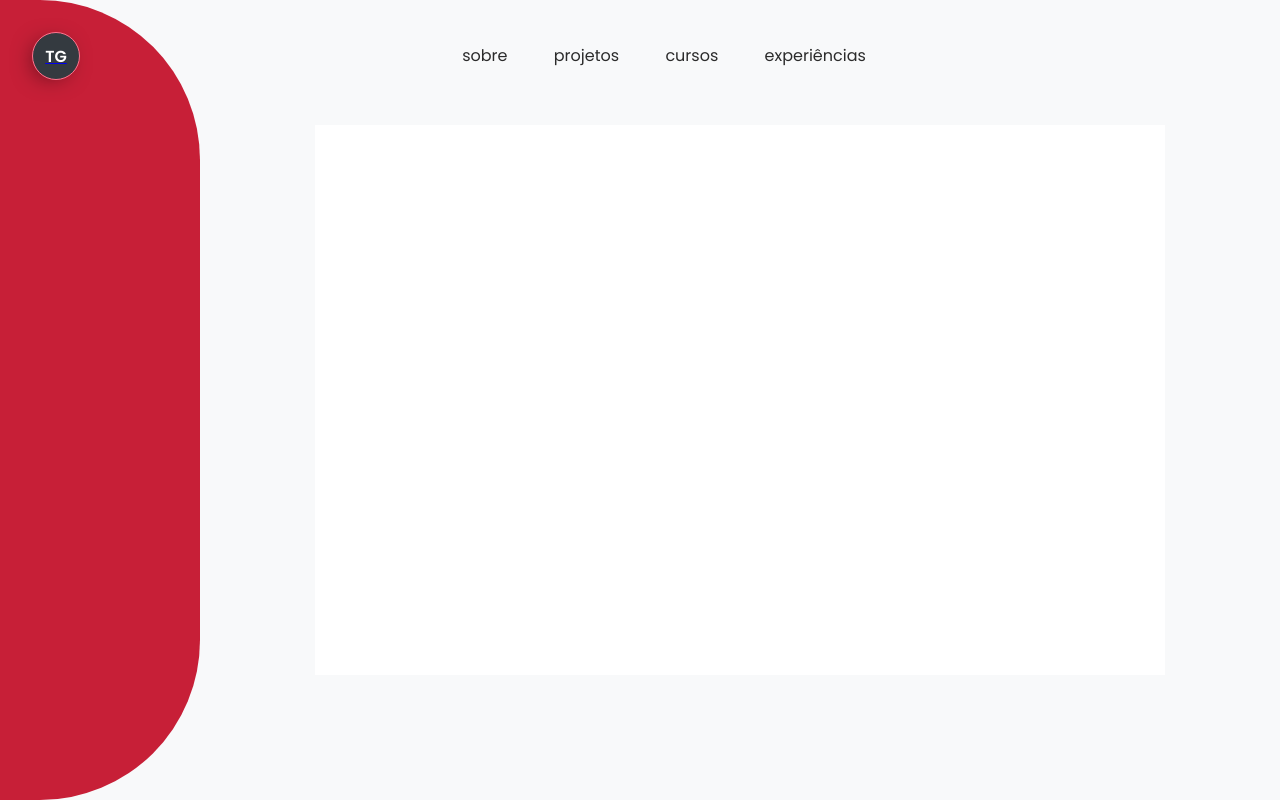
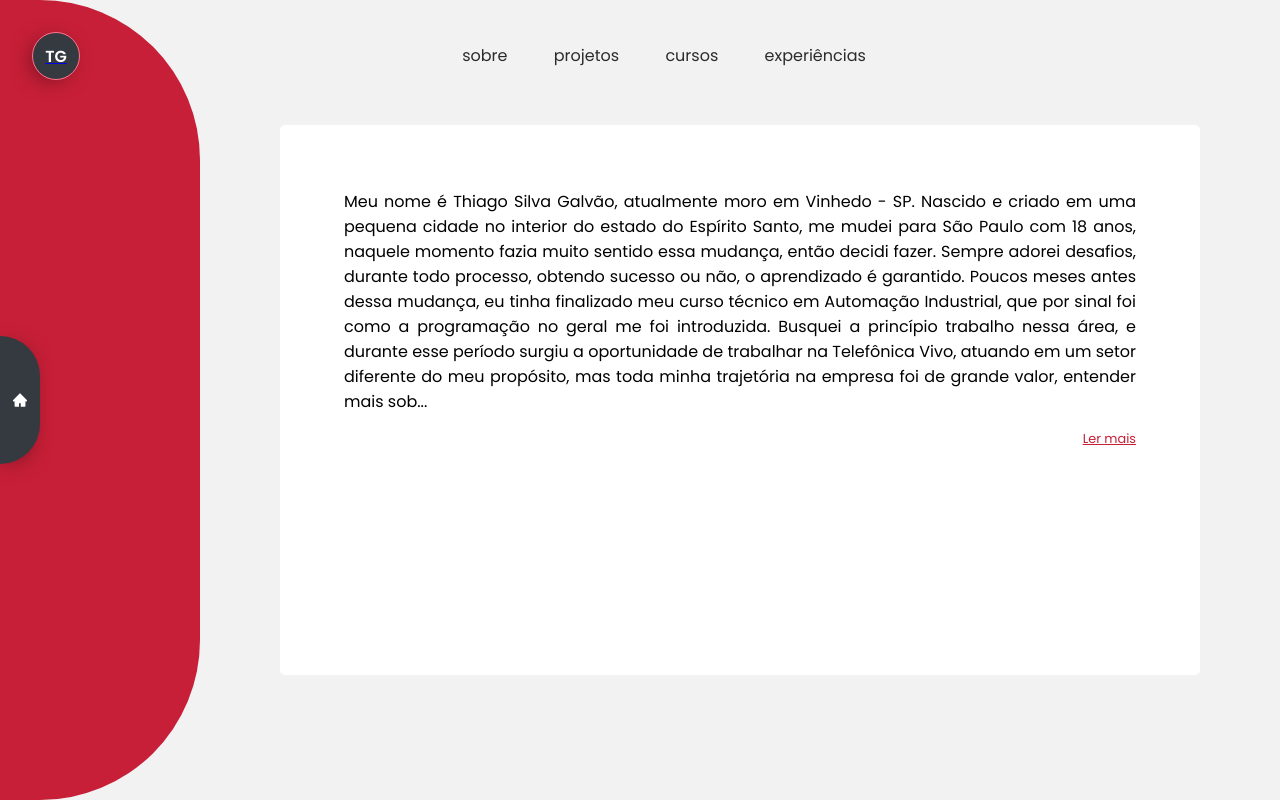
Before and after one commit to Galvaothiago/My-new-portfolio, a React (Vite) app: page /about in a window 1280 px wide. Shown: the top 800 px of the page. Built offline with nearby package versions, Linux system fonts and the light colour scheme.

Commit message:
created page about

```diff
--- a/package.json
+++ b/package.json
@@ -10,6 +10,7 @@
   "dependencies": {
     "react": "^17.0.2",
     "react-dom": "^17.0.2",
+    "react-icons": "^4.3.1",
     "react-router-dom": "6",
     "styled-components": "^5.3.3"
   },
--- a/src/global.ts
+++ b/src/global.ts
@@ -34,7 +34,7 @@ export const Container = styled.div`
 
     margin: 0 auto;
 
-    background-color: #f8f9fa;
+    background-color: #f2f2f2;
 
 `
 
--- a/src/pages/about/index.tsx
+++ b/src/pages/about/index.tsx
@@ -1,14 +1,55 @@
+import { useState } from "react";
 import { ContainerAbout, Content, GeometricShape } from "./style";
 import { Container } from "./style";
+import { AiFillHome } from 'react-icons/ai'
+import { Link } from "react-router-dom";
 
 export function About() {
+    const about_me = `Meu nome é Thiago Silva Galvão, atualmente moro em Vinhedo - SP.
+    Nascido e criado em uma pequena cidade no interior do estado do Espírito Santo,
+    me mudei para São Paulo com 18 anos, naquele momento fazia muito sentido essa mudança,
+    então decidi fazer.
+    Sempre adorei desafios, durante todo processo, obtendo sucesso ou não,
+    o aprendizado é garantido. Poucos meses antes dessa mudança, eu tinha finalizado meu curso
+    técnico em Automação Industrial, que por sinal foi como a programação no geral me foi introduzida.
+    Busquei a princípio trabalho nessa área, e durante esse período surgiu a oportunidade de trabalhar
+    na Telefônica Vivo, atuando em um setor diferente do meu propósito, mas toda minha trajetória na
+    empresa foi de grande valor, entender mais sobre as regras de negócios e ver como uma empresa desse
+    porte atua. Em outubro de 2020, durante minhas férias, resolvi procurar alguns vídeos a respeito de
+    programação de arduino, para relembrar um pouco, como se passaram algum tempo desde meu último código
+    escrito para arduino, quando eu caí em um tutorial de JavaScript mostrando alguns loops e interações
+    por Arrays meus olhos brilharam, bom, posso dizer que fiquei completamente extasiado e triste ao mesmo tempo,
+    no exato momento eu tinha me dado conta do tempo que eu perdido.
+    `
+
+    const [ showAllText, setShowAllText] = useState<Boolean>(false)
+
+    const trucate = (text: string, numbersCharacter: number = 800) => {
+        if(showAllText) {
+            return text
+        }
+
+        return text.substring(0, numbersCharacter - 1) + '...'
+    }
+
+    const handleShowAllText = () => {
+        setShowAllText(oldState => !oldState)
+    }
+
+
+
     return (
         <Container>
             <GeometricShape>
-
+                <Link to="/">
+                    < AiFillHome />
+                </Link>
             </GeometricShape>
             <Content>
-                <ContainerAbout></ContainerAbout>
+                <ContainerAbout>
+                    <p>{ trucate(about_me)}</p>
+                    <a href="#" onClick={handleShowAllText}>{ showAllText ? 'reduzir' : 'Ler mais'}</a>
+                </ContainerAbout>
             </Content>
         </Container>
     )
--- a/src/pages/about/style.ts
+++ b/src/pages/about/style.ts
@@ -6,6 +6,18 @@ const shapeEffect = keyframes`
     }
     to {
         max-width: 200px;
+    }
+`
+
+const appearEffect = keyframes`
+    0% {
+        opacity: 0;
+    }
+    50% {
+        opacity: 0;
+    }
+    100% {
+        opacity: 1;
     }
 `
 
@@ -31,6 +43,29 @@ export const GeometricShape = styled.div`
     position: relative;
 
     animation: ${shapeEffect} 1s ease-in-out;
+
+    a {
+        display: grid;
+        place-items: center;
+
+        width: 2.5rem;
+        height: 8rem;
+        border-radius: 0 200px 200px 0;
+        background-color: #343a40;
+
+        position: absolute;
+        left: 0;
+        cursor: pointer;
+
+        webkit-box-shadow: -5px 4px 24px -9px rgba(0,0,0,0.75);
+        -moz-box-shadow: -5px 4px 24px -9px rgba(0,0,0,0.75);
+        box-shadow: -5px 4px 24px -9px rgba(0,0,0,0.75);
+
+        svg {
+            color: white;
+            font-size: 1rem;
+        }
+    }
 `
 
 export const Content = styled.section`
@@ -39,13 +74,33 @@ export const Content = styled.section`
 
     display: grid;
     place-items: center;
-
+    padding: 5rem;
 `
 
 export const ContainerAbout = styled.div`
-    max-width: 850px;
     width: 100%;
-    height: 550px;
+    max-height: 550px;
+    height: 100%;
 
-    background-color: white;
+    background-color: #ffff;
+    padding: 4rem;
+    border-radius: 5px;
+    text-align: justify;
+    overflow-y: auto;
+
+    position: relative;
+
+    p {
+        animation: ${appearEffect} 2s ease-in-out;
+        margin-bottom: 1rem;
+    }
+
+    a {
+        position: absolute;
+        right: 4rem;
+        color: #c71f37;
+        font-size: .8rem;
+        animation: ${appearEffect} 2s ease-in-out;
+    }
+
 `
--- a/src/pages/home/index.tsx
+++ b/src/pages/home/index.tsx
@@ -5,6 +5,8 @@ export function Home() {
     const title = "Olá, me chamo Thiago Galvão"
     const preview = "Desenvolvedor web front-end e back-end, apaixonado por tecnologia " +
     "e por solucionar problemas."
+
+    const link_cv = String(import.meta.env.VITE_LINK_CV)
 
     return (
         <Container>
@@ -16,7 +18,9 @@ export function Home() {
                     <h3>{ title }</h3>
                     <p>{ preview }</p>
                     <div>
-                        <button>Baixar CV</button>
+                        <a
+                        href={link_cv}
+                        >Baixar CV</a>
                     </div>
                 </div>
             </Content>
--- a/src/pages/home/style.ts
+++ b/src/pages/home/style.ts
@@ -60,11 +60,14 @@ export const Content = styled.section`
 
         div {
             text-align: right;
-            button {
-                width: 11rem;
-                height: 2.5rem;
+            margin-top: 1rem;
+            a {
+                width: auto;
+                padding: .7rem 2.5rem;
                 background-color:  #343a40;
                 color: white;
+                text-decoration: none;
+                font-size: .9rem;
 
                 border: none;
                 border-radius: 5px;
```
Also changed, not shown: 1 other file (tests, documents, lock files or other folders).
